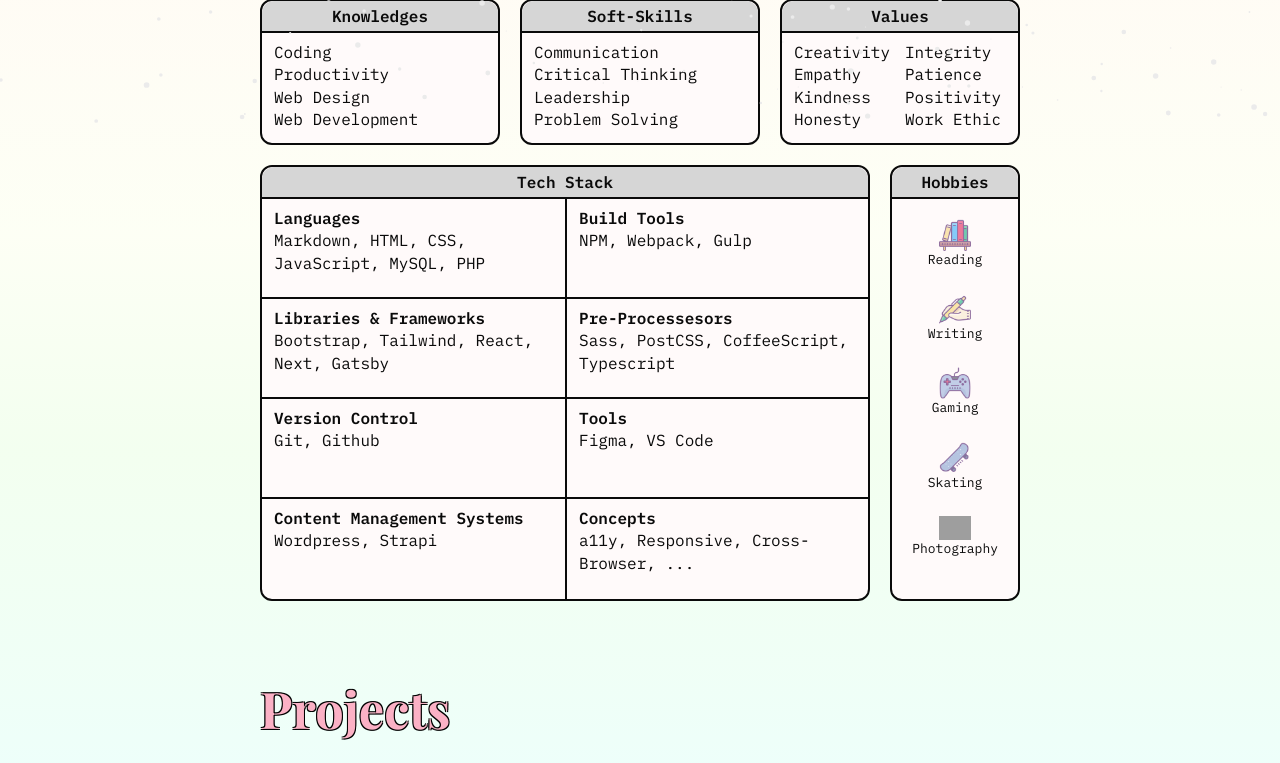
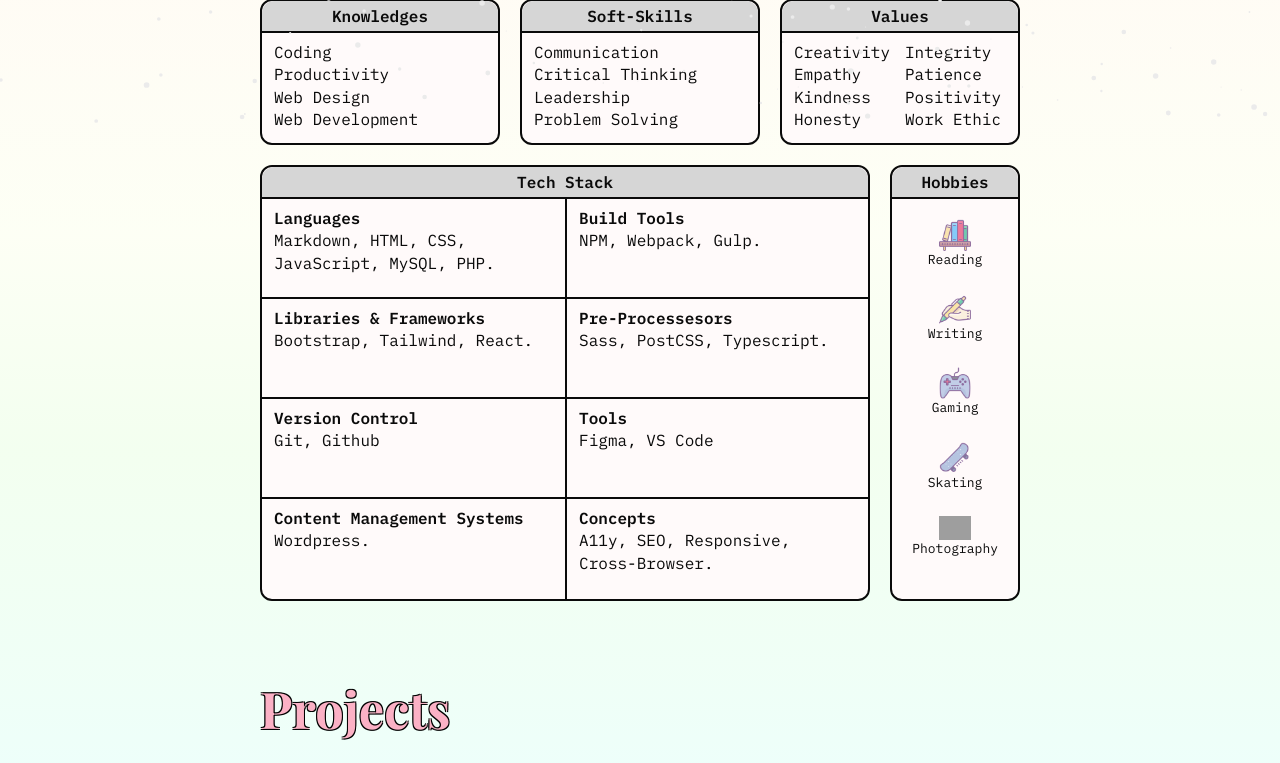
Before and after one commit to AshtonHeald/personal-portfolio, a PHP site: page / in a window 1280 px wide. Shown: the part 668-1431 px from the top of the page. Run offline with PHP 8.4, Linux system fonts and the light colour scheme; some libraries are stand-ins or nearby versions; some web fonts are replaced; grey boxes are pictures that could not be loaded.

Commit message:
updated skills

```diff
--- a/includes/skills.php
+++ b/includes/skills.php
@@ -63,11 +63,11 @@
 						<div class="table-content-container">
 							<div class="table-cell">
 								<b>Languages</b>
-								<p>Markdown, HTML, CSS, JavaScript, MySQL, PHP</p>
+								<p>Markdown, HTML, CSS, JavaScript, MySQL, PHP.</p>
 							</div>
 							<div class="table-cell">
 								<b>Libraries & Frameworks</b>
-								<p>Bootstrap, Tailwind, React, Next, Gatsby</p>
+								<p>Bootstrap, Tailwind, React.</p>
 							</div>
 							<div class="table-cell">
 								<b>Version Control</b>
@@ -75,17 +75,17 @@
 							</div>
 							<div class="table-cell">
 								<b>Content Management Systems</b>
-								<p>Wordpress, Strapi</p>
+								<p>Wordpress.</p>
 							</div>
 						</div>
 						<div class="table-content-container">
 							<div class="table-cell">
 								<b>Build Tools</b>
-								<p>NPM, Webpack, Gulp</p>
+								<p>NPM, Webpack, Gulp.</p>
 							</div>
 							<div class="table-cell">
 								<b>Pre-Processesors</b>
-								<p>Sass, PostCSS, CoffeeScript, Typescript</p>
+								<p>Sass, PostCSS, Typescript.</p>
 							</div>
 							<div class="table-cell">
 								<b>Tools</b>
@@ -93,7 +93,7 @@
 							</div>
 							<div class="table-cell">
 								<b>Concepts</b>
-								<p>a11y, Responsive, Cross-Browser, ...</p>
+								<p>A11y, SEO, Responsive, Cross-Browser.</p>
 							</div>
 						</div>
 					</div>
```
